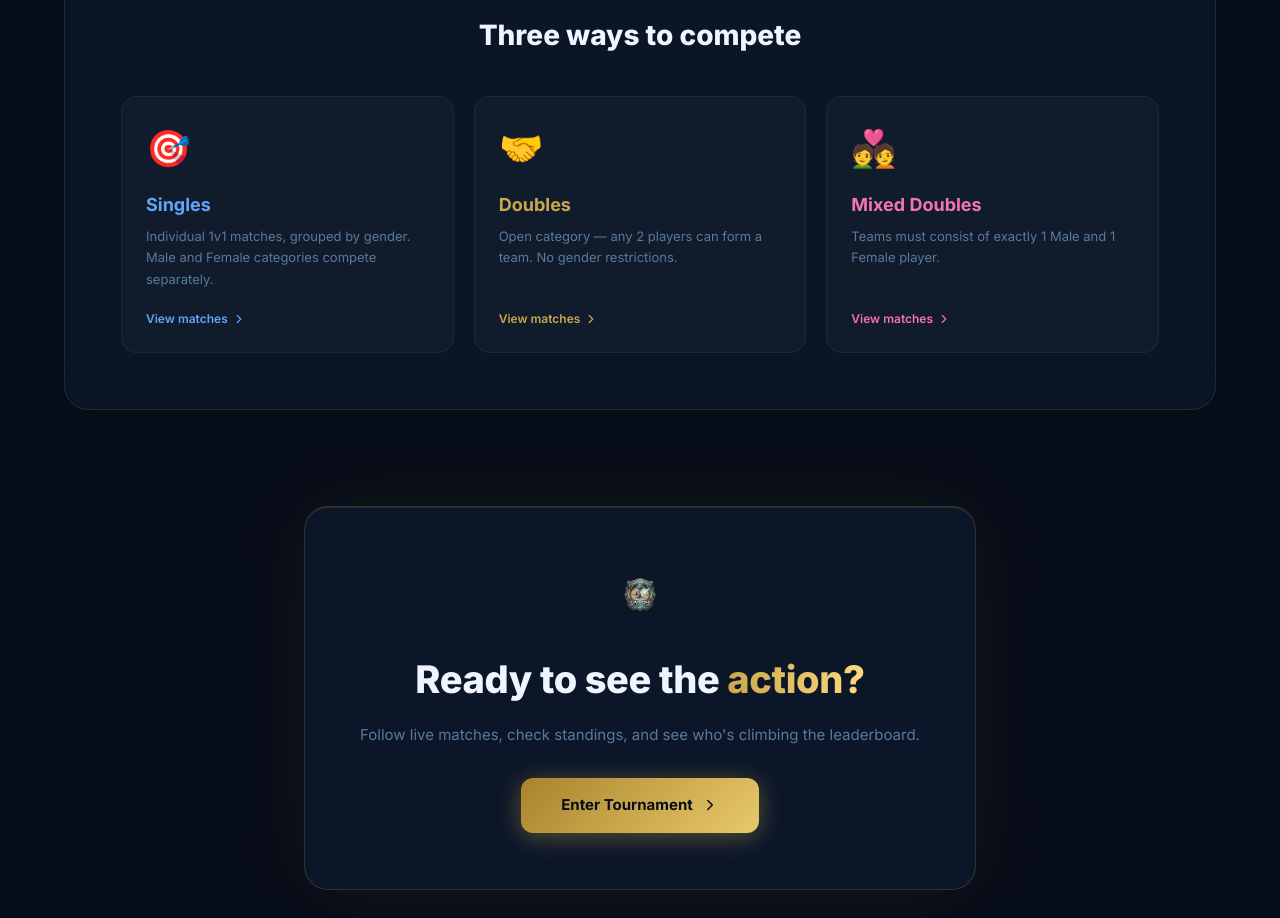
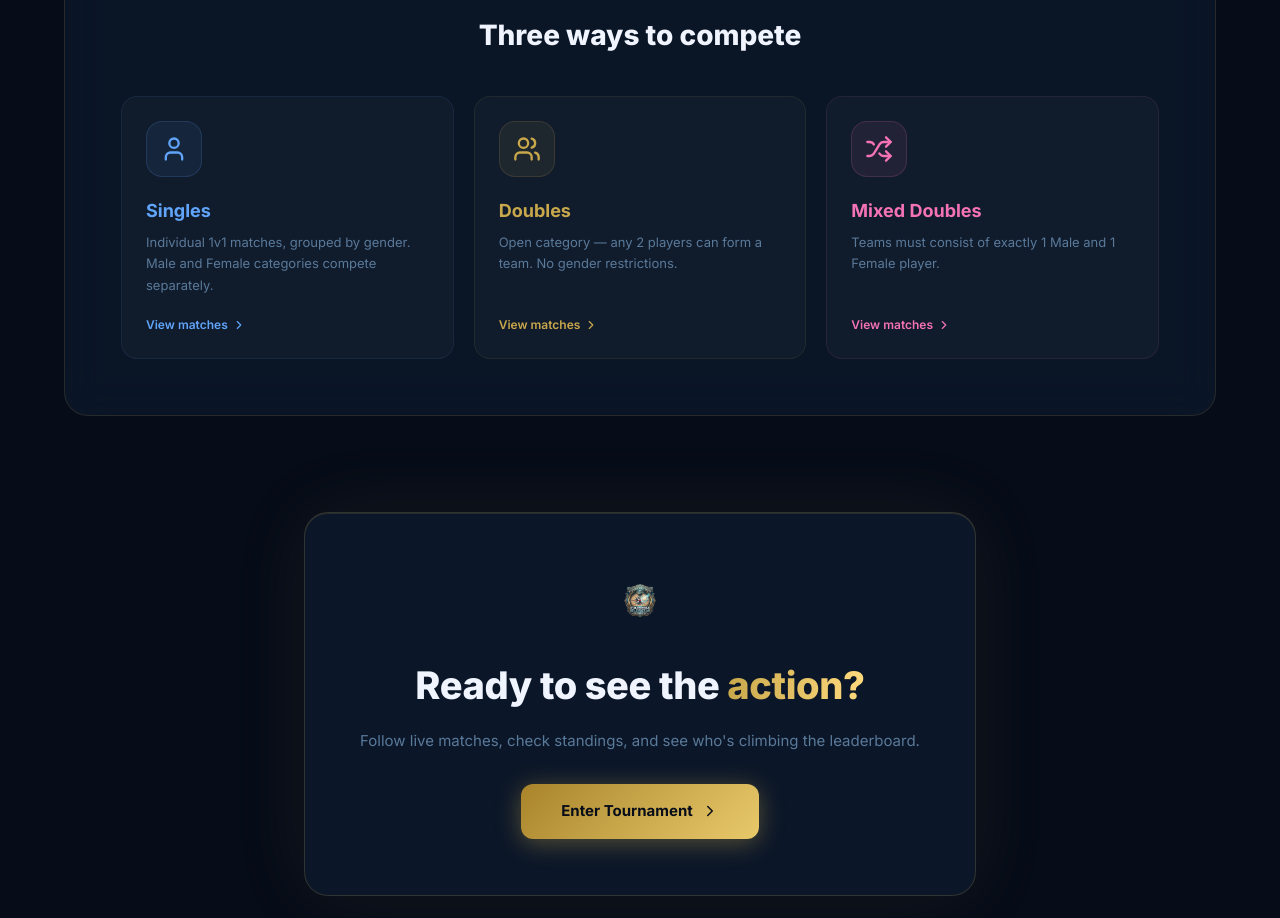
Before and after one commit to krisjais/Carrom_scoreboard, a Next.js app: page / in a window 1280 px wide. Shown: the part 2040-2958 px from the top of the page. Built offline with nearby package versions, Linux system fonts and the light colour scheme.

Commit message:
Replace emoji icons with professional Lucide icons in categories

```diff
--- a/src/app/page.js
+++ b/src/app/page.js
@@ -1,7 +1,7 @@
 'use client';
 import Image from 'next/image';
 import Link from 'next/link';
-import { Trophy, Users, Zap, ChevronRight, Shield, LayoutDashboard, Star } from 'lucide-react';
+import { Trophy, Users, Zap, ChevronRight, Shield, LayoutDashboard, Star, User, Shuffle } from 'lucide-react';
 import CarromBoard from '@/components/CarromBoard';
 
 export default function LandingPage() {
@@ -277,9 +277,9 @@ export default function LandingPage() {
 
           <div className="grid grid-cols-1 md:grid-cols-3 gap-5">
             {[
-              { href: '/carrom/single', label: 'Singles', emoji: '🎯', desc: 'Individual 1v1 matches, grouped by gender. Male and Female categories compete separately.', color: '#60A5FA' },
-              { href: '/carrom/double', label: 'Doubles', emoji: '🤝', desc: 'Open category — any 2 players can form a team. No gender restrictions.', color: '#C9A84C' },
-              { href: '/carrom/mixed', label: 'Mixed Doubles', emoji: '💑', desc: 'Teams must consist of exactly 1 Male and 1 Female player.', color: '#F472B6' },
+              { href: '/carrom/single', label: 'Singles', icon: <User size={28} />, desc: 'Individual 1v1 matches, grouped by gender. Male and Female categories compete separately.', color: '#60A5FA' },
+              { href: '/carrom/double', label: 'Doubles', icon: <Users size={28} />, desc: 'Open category — any 2 players can form a team. No gender restrictions.', color: '#C9A84C' },
+              { href: '/carrom/mixed', label: 'Mixed Doubles', icon: <Shuffle size={28} />, desc: 'Teams must consist of exactly 1 Male and 1 Female player.', color: '#F472B6' },
             ].map(c => (
               <Link key={c.label} href={c.href}
                 className="flex flex-col p-6 rounded-2xl no-underline transition-all duration-200"
@@ -296,7 +296,10 @@ export default function LandingPage() {
                   e.currentTarget.style.transform = 'translateY(0)';
                   e.currentTarget.style.boxShadow = 'none';
                 }}>
-                <span className="text-[36px] mb-4">{c.emoji}</span>
+                <div className="w-14 h-14 rounded-2xl flex items-center justify-center mb-5"
+                  style={{ background: `${c.color}14`, border: `1px solid ${c.color}28` }}>
+                  <span style={{ color: c.color }}>{c.icon}</span>
+                </div>
                 <p className="text-[18px] font-bold mb-2" style={{ color: c.color }}>{c.label}</p>
                 <p className="text-[13px] leading-relaxed flex-1" style={{ color: '#5A7A9A' }}>{c.desc}</p>
                 <div className="flex items-center gap-1 mt-5 text-[12px] font-semibold" style={{ color: c.color }}>
```
